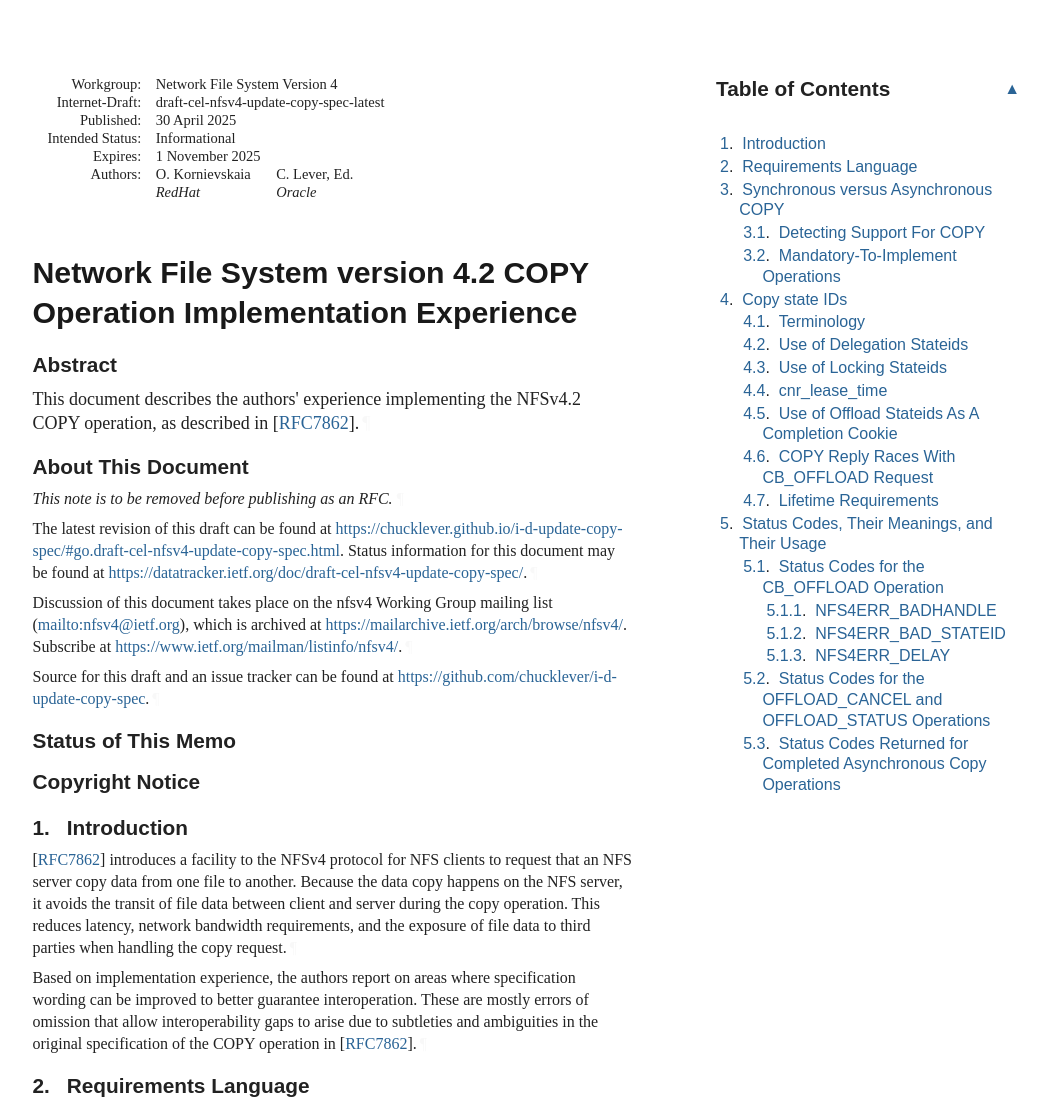
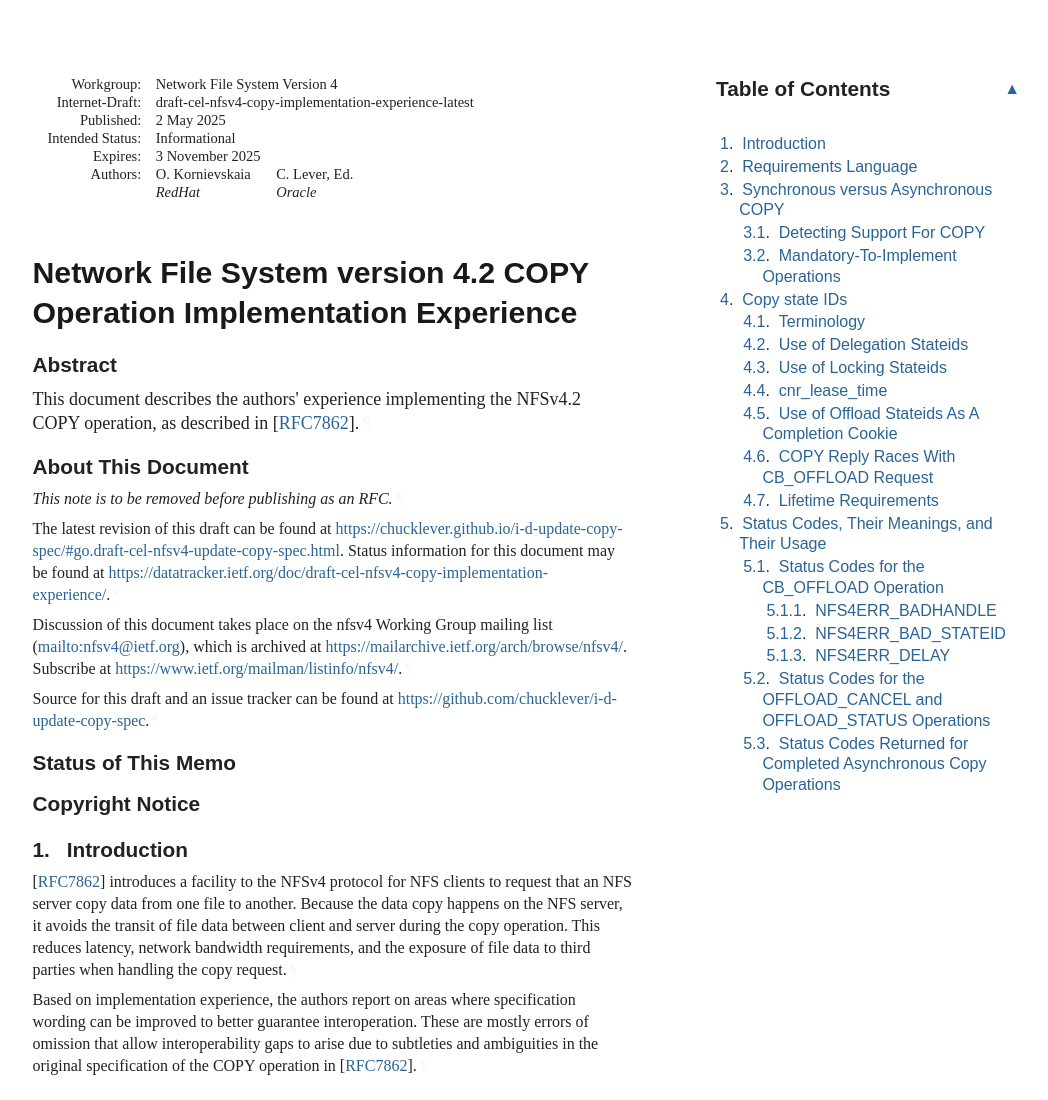
Before and after one commit to chucklever/i-d-update-copy-spec, a plain HTML site: page draft-cel-nfsv4-copy-implementation-experience.html in a window 1280 px wide. Shown: the top 1100 px of the page, without its empty margins (92-1140 px from the left). Drawn offline with Linux system fonts and the light colour scheme; a web font is replaced by a local one.

Commit message:
Script updating gh-pages from e5c1a9c. [ci skip]

```diff
--- a/draft-cel-nfsv4-update-copy-spec.html
+++ b/draft-cel-nfsv4-copy-implementation-experience.html
@@ -17,7 +17,7 @@ NFSv4.2 COPY operation, as described in  .
 <meta content="CLONE" name="keyword">
 <meta content="WRITE_SAME" name="keyword">
 <meta content="offload" name="keyword">
-<meta content="draft-cel-nfsv4-update-copy-spec-latest" name="ietf.draft">
+<meta content="draft-cel-nfsv4-copy-implementation-experience-latest" name="ietf.draft">
 <!-- Generator version information:
   xml2rfc 3.28.1
     Python 3.12.10
@@ -33,7 +33,7 @@ NFSv4.2 COPY operation, as described in  .
     setuptools 70.3.0
     wcwidth 0.2.13
 -->
-<link href="draft-cel-nfsv4-update-copy-spec.xml" rel="alternate" type="application/rfc+xml">
+<link href="draft-cel-nfsv4-copy-implementation-experience.xml" rel="alternate" type="application/rfc+xml">
 <link href="#copyright" rel="license">
 <style type="text/css">@font-face {
   font-family: 'Lora';
@@ -1050,11 +1050,11 @@ svg :is([fill="white"], [fill^="#fff"]) {
 <thead><tr>
 <td class="left">Internet-Draft</td>
 <td class="center">NFSv4.2 COPY Implementation Experience</td>
-<td class="right">April 2025</td>
+<td class="right">May 2025</td>
 </tr></thead>
 <tfoot><tr>
 <td class="left">Kornievskaia &amp; Lever</td>
-<td class="center">Expires 1 November 2025</td>
+<td class="center">Expires 3 November 2025</td>
 <td class="right">[Page]</td>
 </tr></tfoot>
 </table>
@@ -1064,15 +1064,15 @@ svg :is([fill="white"], [fill^="#fff"]) {
 <dt class="label-workgroup">Workgroup:</dt>
 <dd class="workgroup">Network File System Version 4</dd>
 <dt class="label-internet-draft">Internet-Draft:</dt>
-<dd class="internet-draft">draft-cel-nfsv4-update-copy-spec-latest</dd>
+<dd class="internet-draft">draft-cel-nfsv4-copy-implementation-experience-latest</dd>
 <dt class="label-published">Published:</dt>
 <dd class="published">
-<time datetime="2025-04-30" class="published">30 April 2025</time>
+<time datetime="2025-05-02" class="published">2 May 2025</time>
     </dd>
 <dt class="label-intended-status">Intended Status:</dt>
 <dd class="intended-status">Informational</dd>
 <dt class="label-expires">Expires:</dt>
-<dd class="expires"><time datetime="2025-11-01">1 November 2025</time></dd>
+<dd class="expires"><time datetime="2025-11-03">3 November 2025</time></dd>
 <dt class="label-authors">Authors:</dt>
 <dd class="authors">
 <div class="author">
@@ -1100,7 +1100,7 @@ NFSv4.2 COPY operation, as described in <span>[<a href="#RFC7862" class="cite xr
 <p id="section-note.1-1">This note is to be removed before publishing as an RFC.<a href="#section-note.1-1" class="pilcrow">¶</a></p>
 <p id="section-note.1-2">
         The latest revision of this draft can be found at <span><a href="https://chucklever.github.io/i-d-update-copy-spec/#go.draft-cel-nfsv4-update-copy-spec.html">https://chucklever.github.io/i-d-update-copy-spec/#go.draft-cel-nfsv4-update-copy-spec.html</a></span>.
-        Status information for this document may be found at <span><a href="https://datatracker.ietf.org/doc/draft-cel-nfsv4-update-copy-spec/">https://datatracker.ietf.org/doc/draft-cel-nfsv4-update-copy-spec/</a></span>.<a href="#section-note.1-2" class="pilcrow">¶</a></p>
+        Status information for this document may be found at <span><a href="https://datatracker.ietf.org/doc/draft-cel-nfsv4-copy-implementation-experience/">https://datatracker.ietf.org/doc/draft-cel-nfsv4-copy-implementation-experience/</a></span>.<a href="#section-note.1-2" class="pilcrow">¶</a></p>
 <p id="section-note.1-3">
         Discussion of this document takes place on the
         nfsv4 Working Group mailing list (<span><a href="mailto:nfsv4@ietf.org">mailto:nfsv4@ietf.org</a></span>),
@@ -1128,7 +1128,7 @@ NFSv4.2 COPY operation, as described in <span>[<a href="#RFC7862" class="cite xr
         time. It is inappropriate to use Internet-Drafts as reference
         material or to cite them other than as "work in progress."<a href="#section-boilerplate.1-3" class="pilcrow">¶</a></p>
 <p id="section-boilerplate.1-4">
-        This Internet-Draft will expire on 1 November 2025.<a href="#section-boilerplate.1-4" class="pilcrow">¶</a></p>
+        This Internet-Draft will expire on 3 November 2025.<a href="#section-boilerplate.1-4" class="pilcrow">¶</a></p>
 </section>
 </div>
 <div id="copyright">
```
Also changed, not shown: index.html (+4 -4 lines), draft-cel-nfsv4-copy-implementation-experience.txt.
